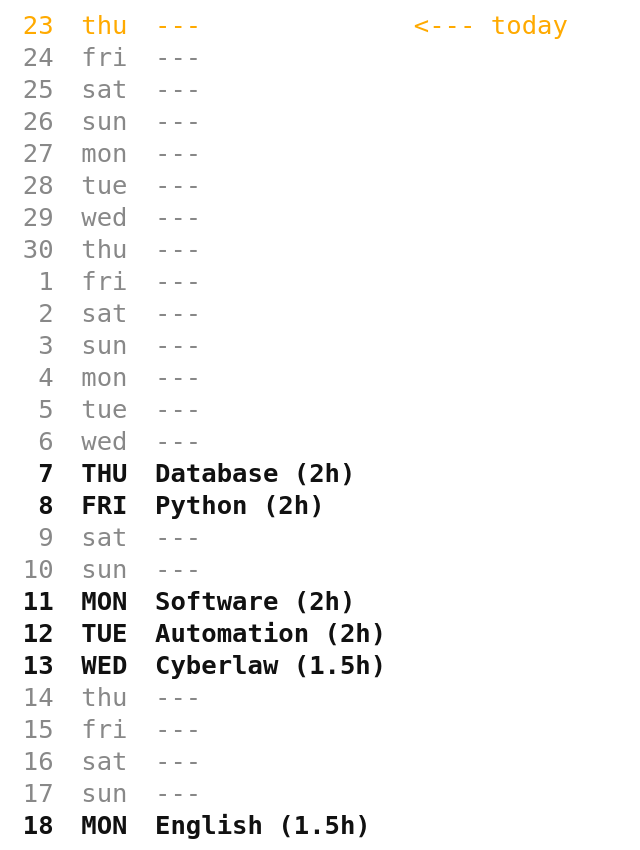
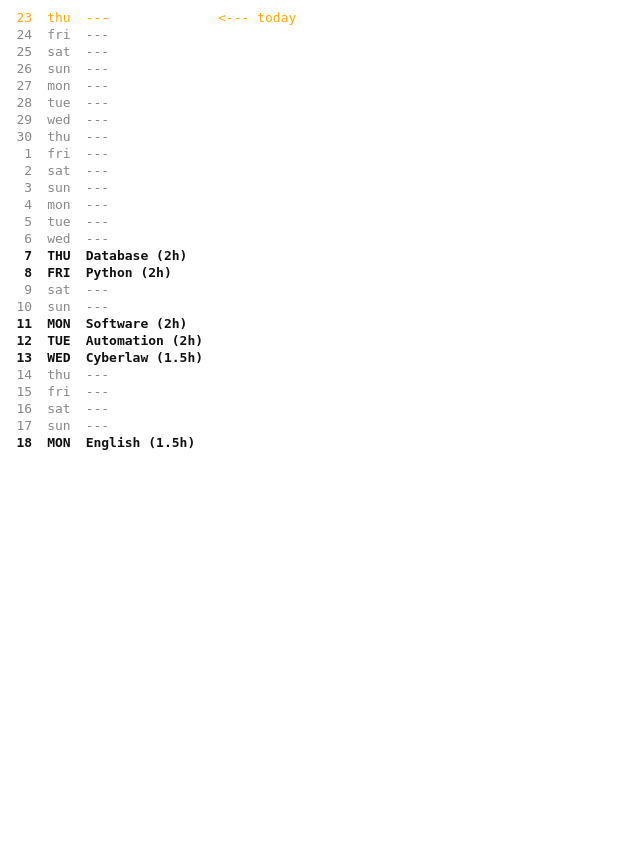
Before and after one commit to AmalIrfan/timetable, a Django app: page / in a window 1280 px wide. Shown: the whole page, without its empty margins (0-640 px from the left). After the commit the page ends 450 px from the top, so only its background shows below. Run offline with Django 4.2, Linux system fonts and the light colour scheme.

Commit message:
Reduce fontsize

```diff
--- a/templates/timetable.html
+++ b/templates/timetable.html
@@ -1,11 +1,10 @@
 <!DOCTYPE html>
 <head>
-<meta name="viewport" content="width=device-width"/>
+<meta name="viewport" content="width=device-width,initial-scale=1.0"/>
 <title>Timetable S4</title>
 <style>
 .timetable {
 	font-family: monospace;
-	font-size: 1.6rem;
 }
 .timetable :is(td, th) {
 	padding: 0rem 0.5em;
```
